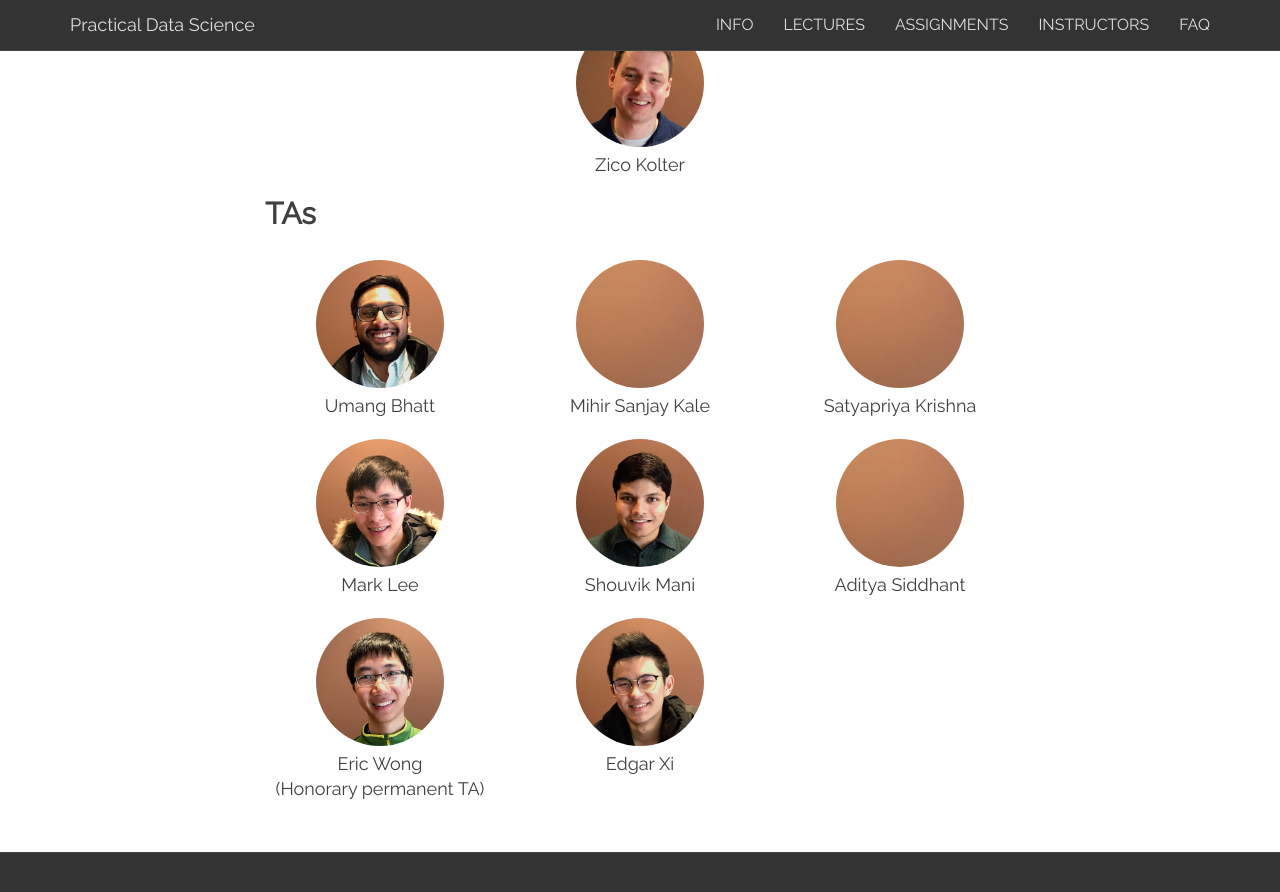
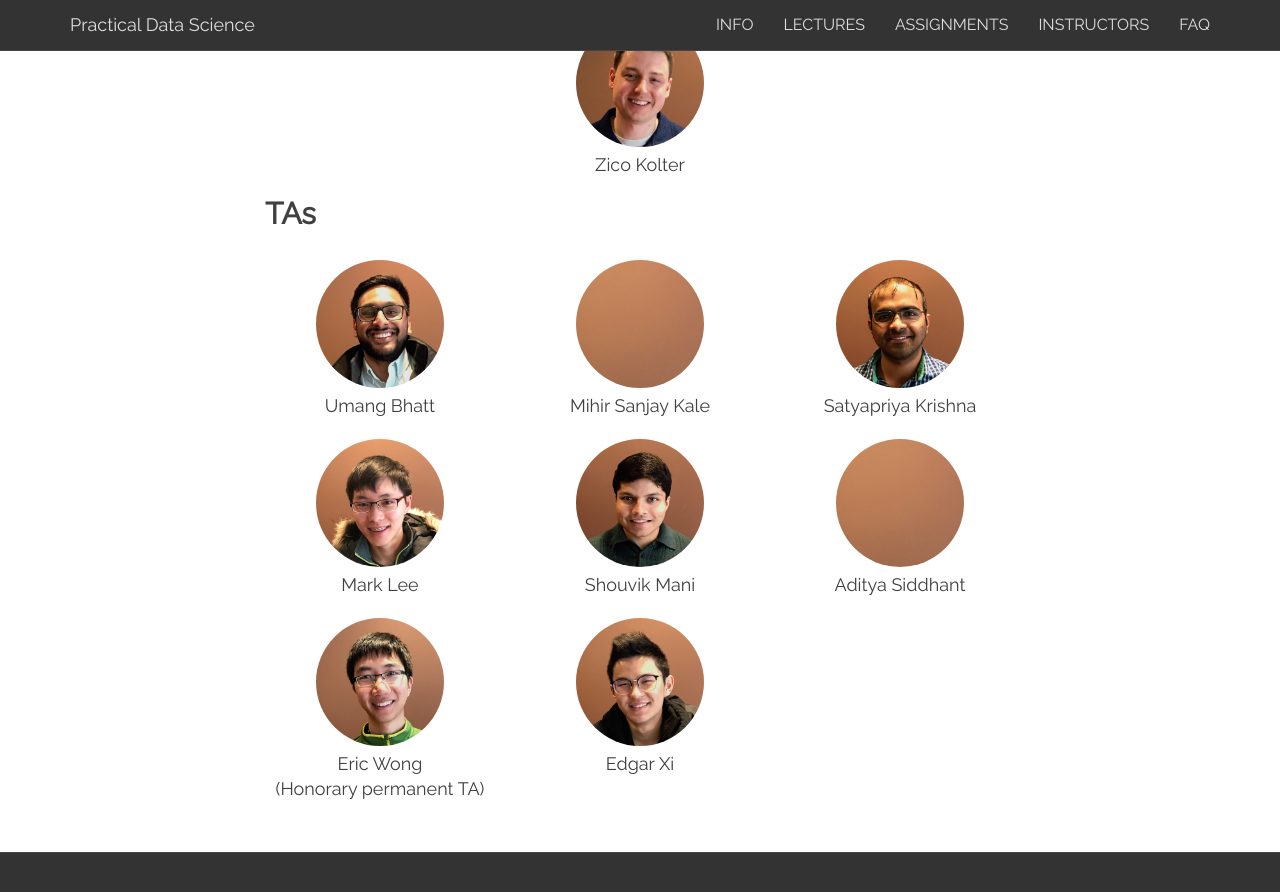
Before and after one commit to zeromtmu/practicaldatascience.github.io, a Jekyll site: the page built from instructors.md, in a window 1280 px wide and 900 px high, scrolled down 452 px. Shown: the top 892 px of the window. Built offline with Jekyll 4.4.1, drawn with Linux system fonts in a browser that asks for light colours; nearby versions of some CDN libraries.

Commit message:
adding satya picture

```diff
--- a/instructors.md
+++ b/instructors.md
@@ -20,7 +20,7 @@
 
 <div class="col-sm-4 col-xs-6 text-center"><img class="img-circle img-128" src="/img/umang.jpg"><br/>Umang Bhatt</div>
 <div class="col-sm-4 col-xs-6 text-center"><img class="img-circle img-128" src="/img/blank.jpg"><br/>Mihir Sanjay Kale</div>
-<div class="col-sm-4 col-xs-6 text-center"><img class="img-circle img-128" src="/img/blank.jpg"><br/>Satyapriya Krishna</div>
+<div class="col-sm-4 col-xs-6 text-center"><img class="img-circle img-128" src="/img/satya.jpg"><br/>Satyapriya Krishna</div>
 <div class="col-sm-4 col-xs-6 text-center"><img class="img-circle img-128" src="/img/mark.jpg"><br/>Mark Lee</div>
 <div class="col-sm-4 col-xs-6 text-center"><img class="img-circle img-128" src="/img/shouvik.jpg"><br/>Shouvik Mani</div>
 <div class="col-sm-4 col-xs-6 text-center"><img class="img-circle img-128" src="/img/blank.jpg"><br/>Aditya Siddhant</div>
```
Also changed, not shown: img/satya.jpg (added).
